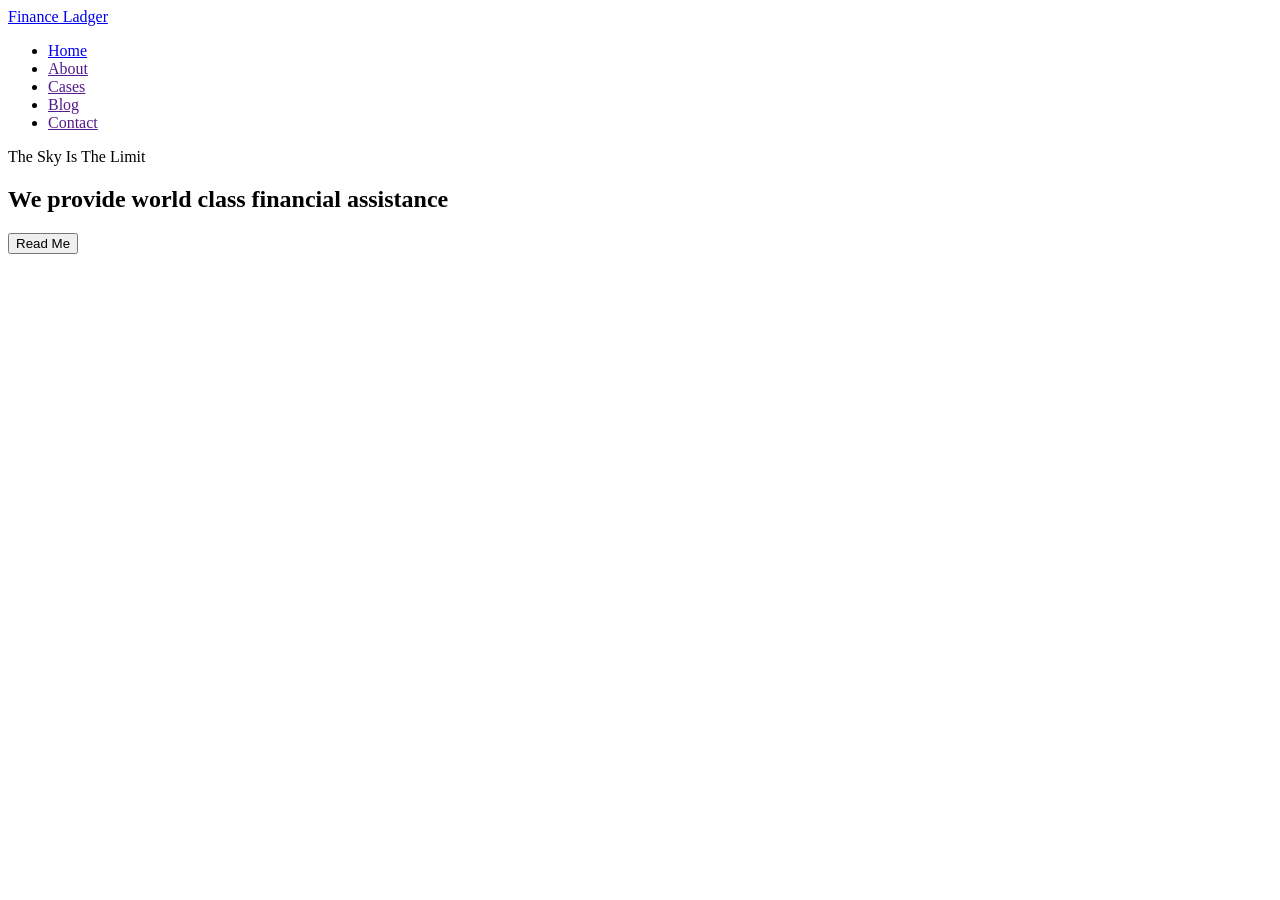
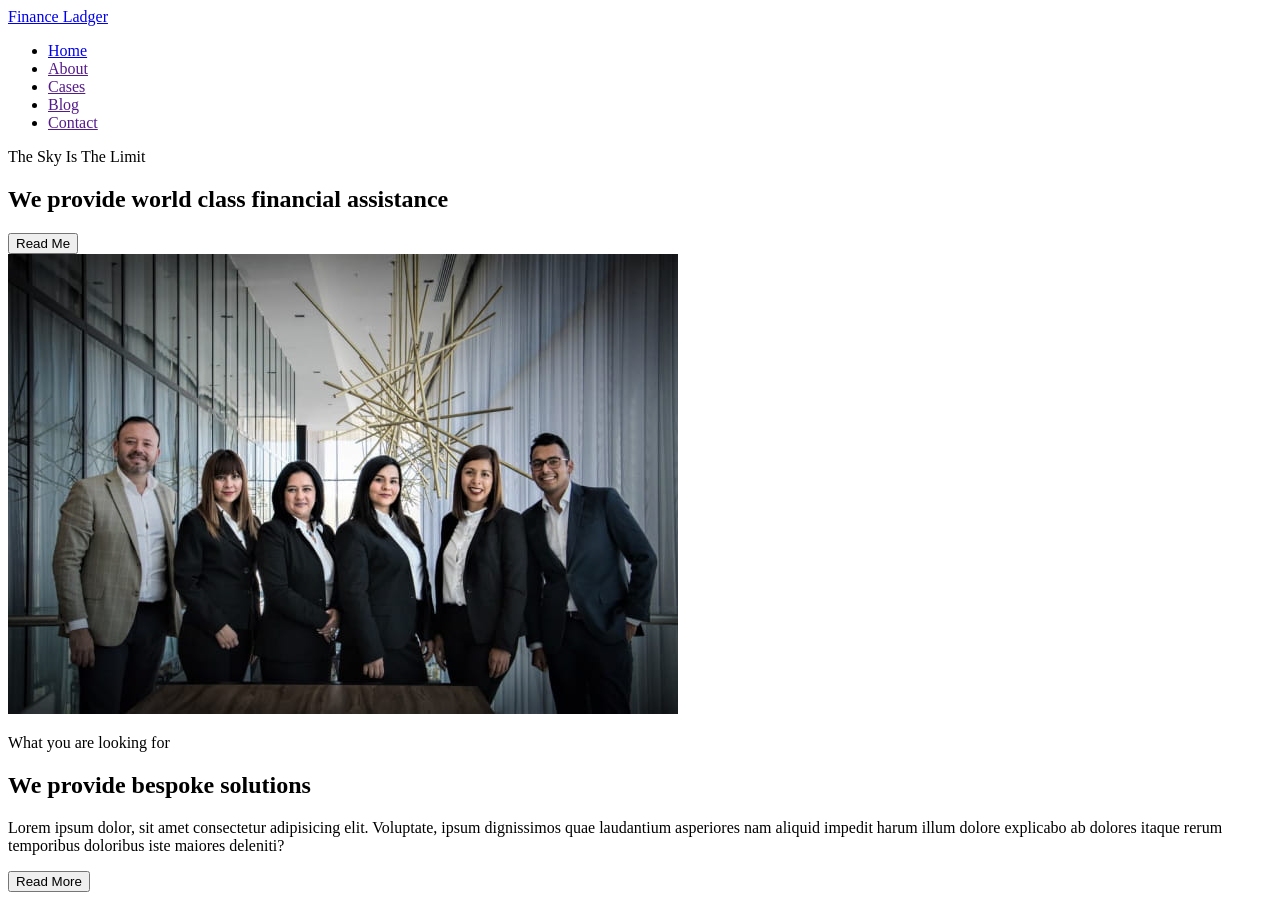
Before and after one commit to kashirin-olexsandr/blended-108_9-10, a plain HTML site: page index.html in a window 1280 px wide. Before the commit the page ends 800 px from the top, so only its background shows below. Drawn offline with Linux system fonts and the light colour scheme.

Commit message:
add section 2

```diff
--- a/index.html
+++ b/index.html
@@ -1,8 +1,8 @@
 <!DOCTYPE html>
 <html lang="en">
   <head>
-  <meta charset="UTF-8">
-  <meta name="viewport" content="width=device-width, initial-scale=1.0">
+    <meta charset="UTF-8" />
+    <meta name="viewport" content="width=device-width, initial-scale=1.0" />
     <title>Document</title>
   </head>
   <body>
@@ -26,8 +26,21 @@
       </section>
 
       <section>
-      <img src="" alt="" width="" height="">
-
+        <img
+          src="./images/about.jpg"
+          alt="Team Photo"
+          width="670"
+          height="460"
+        />
+        <p>What you are looking for</p>
+        <h2>We provide bespoke solutions</h2>
+        <p>
+          Lorem ipsum dolor, sit amet consectetur adipisicing elit. Voluptate,
+          ipsum dignissimos quae laudantium asperiores nam aliquid impedit harum
+          illum dolore explicabo ab dolores itaque rerum temporibus doloribus
+          iste maiores deleniti?
+        </p>
+        <button type="button">Read More</button>
       </section>
     </main>
     <footer></footer>
```
Also changed, not shown: images/about.jpg (added). Lines whose indentation alone changed are shown as unchanged.
